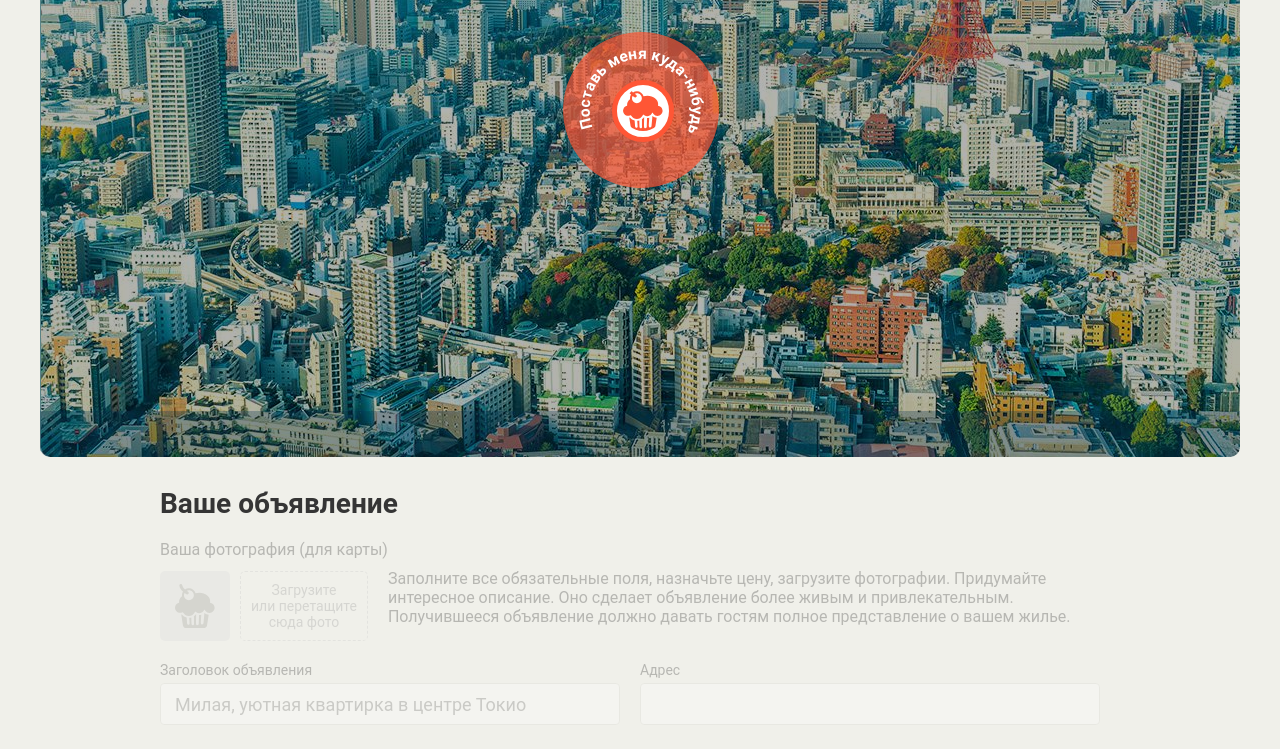
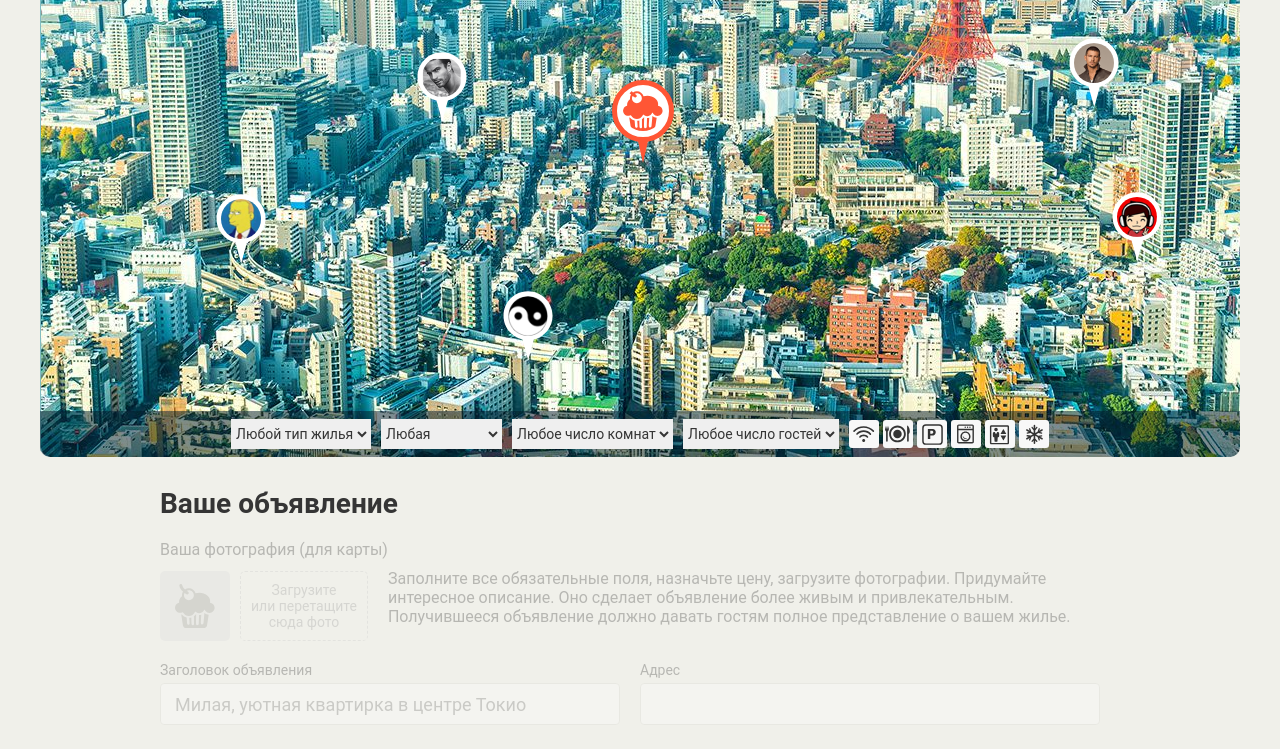
Before and after one commit to Critonik/979679-keksobooking-17, a website: page index.html in a window 1280 px wide. Shown: the part 293-1042 px from the top of the page. Drawn offline with Linux system fonts and the light colour scheme; files whose address does not match are found by name.

Commit message:
генерация пинов

```diff
--- /dev/null
+++ b/js/main.js
@@ -0,0 +1,32 @@
+'use strict';
+document.querySelector('.map').classList.remove('map--faded');
+var overlay = document.querySelector('.map__overlay');
+var YMIN = 130;
+var YMAX = 630;
+function getRandomInt(min, max) {
+  return Math.floor(Math.random() * (max - min)) + min;
+}
+var setOffer = ['palace', 'flat', 'house', 'bungalo'];
+
+var bookingInfo = [];
+for (var i = 1; i <= 8; i++) {
+  bookingInfo.push({
+    author: 'img/avatars/user0' + i + '.png',
+    offer: setOffer[getRandomInt(0, setOffer.length)],
+    locationX: getRandomInt(0, overlay.offsetWidth),
+    locationY: getRandomInt(YMIN, YMAX)
+  });
+}
+
+var mapPinsElement = document.querySelector('.map__pins');
+var pinsTemplate = document.querySelector('#pin').content.querySelector('.map__pin');
+
+for (i = 1; i <= 8; i++) {
+  var pinElement = pinsTemplate.cloneNode(true);
+  var pinElementImg = pinElement.querySelector('img');
+  pinElementImg.src = bookingInfo[i].author;
+  pinElementImg.alt = bookingInfo[i].offer;
+  pinElement.style.left = bookingInfo[i].locationX + 'px';
+  pinElement.style.top = bookingInfo[i].locationY + 'px';
+  mapPinsElement.appendChild(pinElement);
+}
--- a/package.json
+++ b/package.json
@@ -11,7 +11,7 @@
     "url": "https://github.com/htmlacademy-javascript/979679-keksobooking-17/issues"
   },
   "devDependencies": {
-    "eslint": "4.19.1",
+    "eslint": "^4.19.1",
     "eslint-config-htmlacademy": "0.5.2"
   },
   "license": "MIT",
```
Also changed, not shown: index.html (+2 -1 lines), 1 other file.
